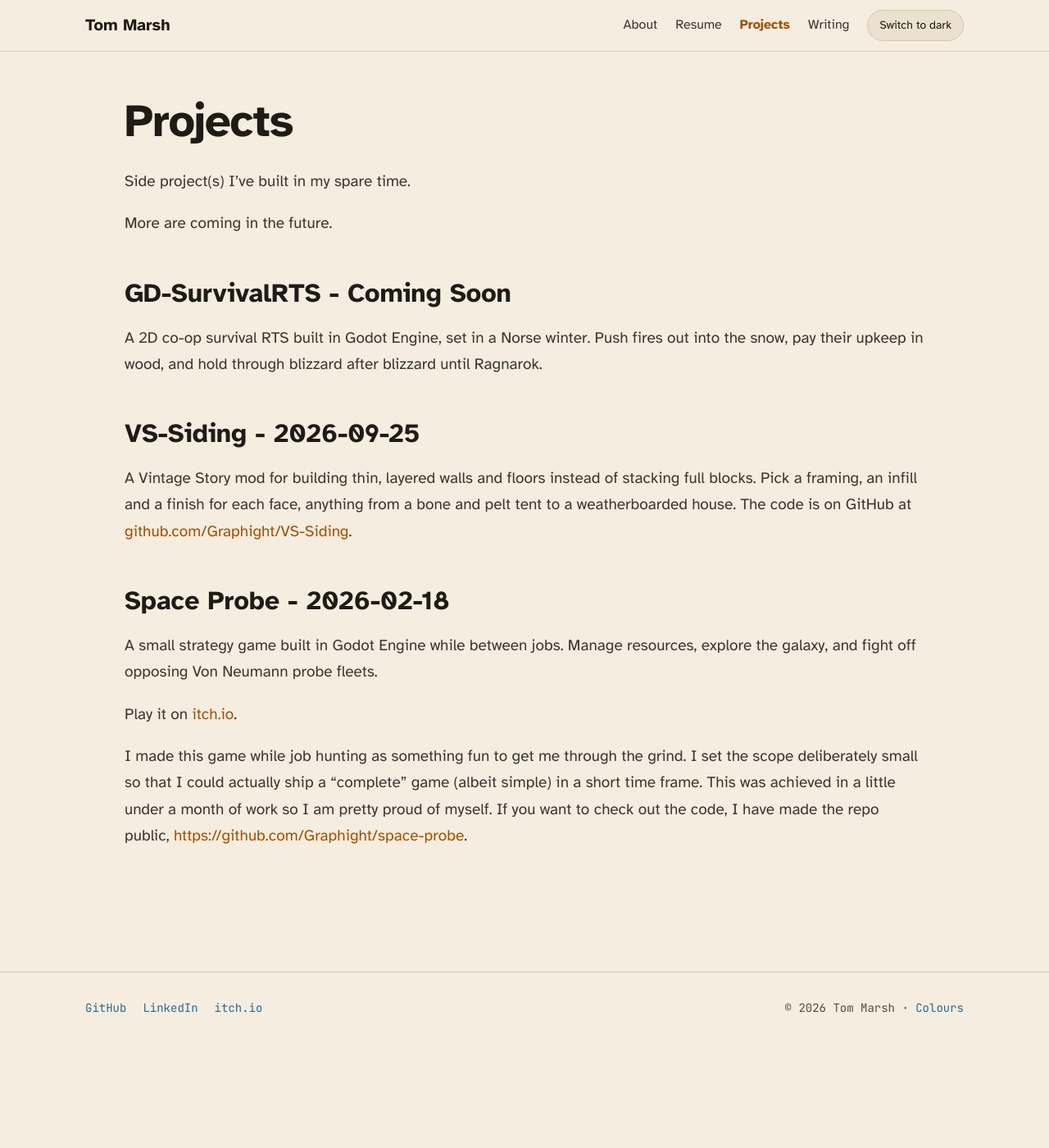
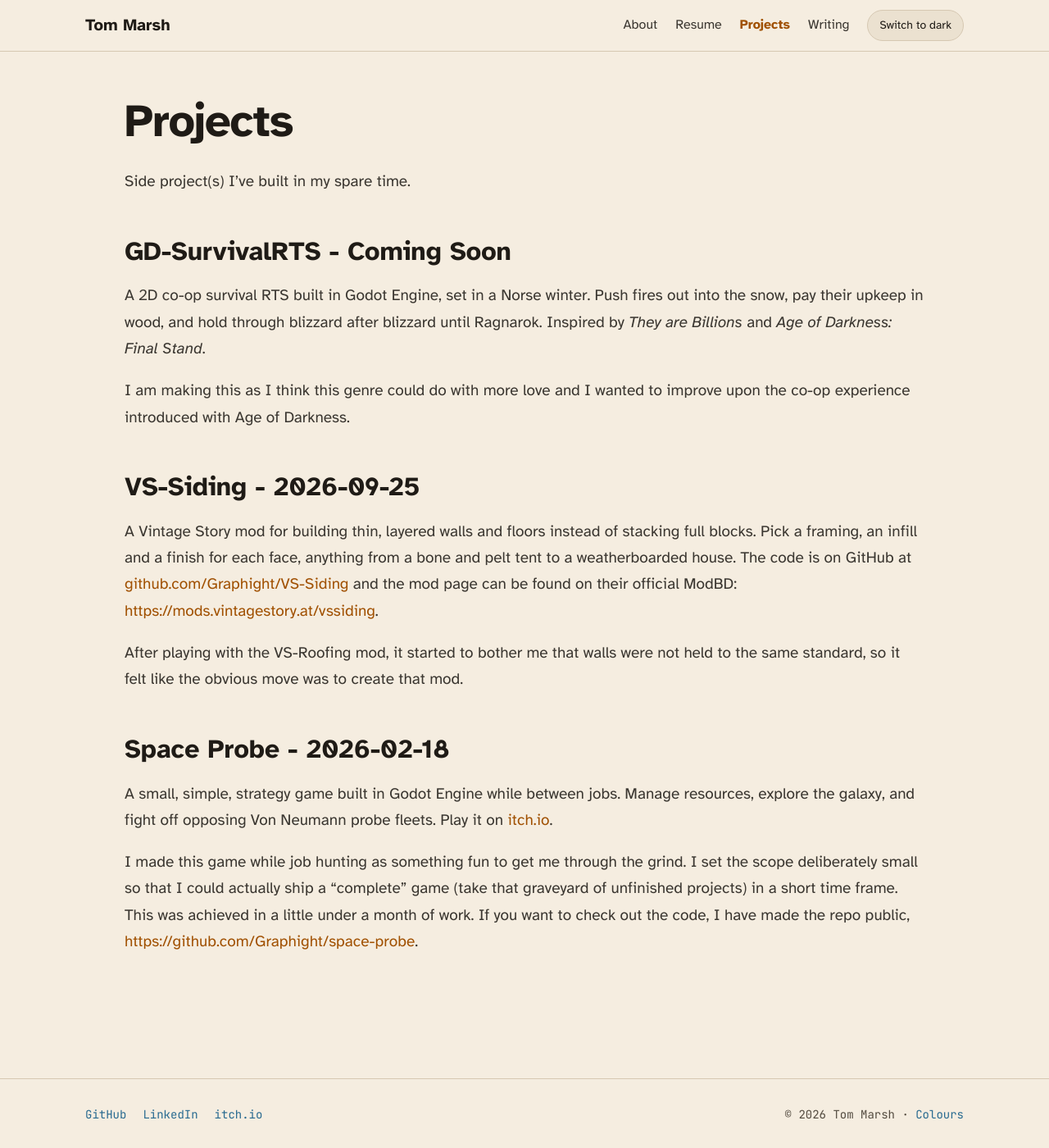
Before and after one commit to Graphight/Graphight.github.io, a Jekyll site: the page built from pages/projects.md, in a window 1280 px wide and 1400 px high. Shown: the whole window at 82% size. Built offline with Jekyll 4.4.1, drawn with Linux system fonts in a browser that asks for light colours; our own code applies the rules of GitHub Pages for plain Markdown files.

Commit message:
docs: update wording of the projects.md page

```diff
--- a/pages/projects.md
+++ b/pages/projects.md
@@ -6,29 +6,31 @@ layout: page
 
 Side project(s) I've built in my spare time.
 
-More are coming in the future.
-
 ## GD-SurvivalRTS - Coming Soon
 
 A 2D co-op survival RTS built in Godot Engine, set in a Norse winter.
 Push fires out into the snow, pay their upkeep in wood, and hold through blizzard after blizzard until Ragnarok.
+Inspired by _They are Billions_ and _Age of Darkness: Final Stand_.
+
+I am making this as I think this genre could do with more love and I wanted to improve upon the co-op experience introduced with Age of Darkness.
 
 ## VS-Siding - 2026-09-25
 
 A Vintage Story mod for building thin, layered walls and floors instead of stacking full blocks.
 Pick a framing, an infill and a finish for each face, anything from a bone and pelt tent to a weatherboarded house.
-The code is on GitHub at [github.com/Graphight/VS-Siding](https://github.com/Graphight/VS-Siding).
+The code is on GitHub at [github.com/Graphight/VS-Siding](https://github.com/Graphight/VS-Siding) and the mod page can be found on their official ModBD: [https://mods.vintagestory.at/vssiding](https://mods.vintagestory.at/vssiding).
+
+After playing with the VS-Roofing mod, it started to bother me that walls were not held to the same standard, so it felt like the obvious move was to create that mod.
 
 ## Space Probe - 2026-02-18
 
-A small strategy game built in Godot Engine while between jobs.
+A small, simple, strategy game built in Godot Engine while between jobs.
 Manage resources, explore the galaxy, and fight off opposing Von Neumann probe fleets.
-
 Play it on [itch.io](https://graphight.itch.io/space-probe).
 
 I made this game while job hunting as something fun to get me through the grind.
-I set the scope deliberately small so that I could actually ship a "complete" game (albeit simple) in a short time frame.
-This was achieved in a little under a month of work so I am pretty proud of myself.
+I set the scope deliberately small so that I could actually ship a "complete" game (take that graveyard of unfinished projects) in a short time frame.
+This was achieved in a little under a month of work.
 If you want to check out the code, I have made the repo public, [https://github.com/Graphight/space-probe](https://github.com/Graphight/space-probe).
 
 &nbsp;
```
